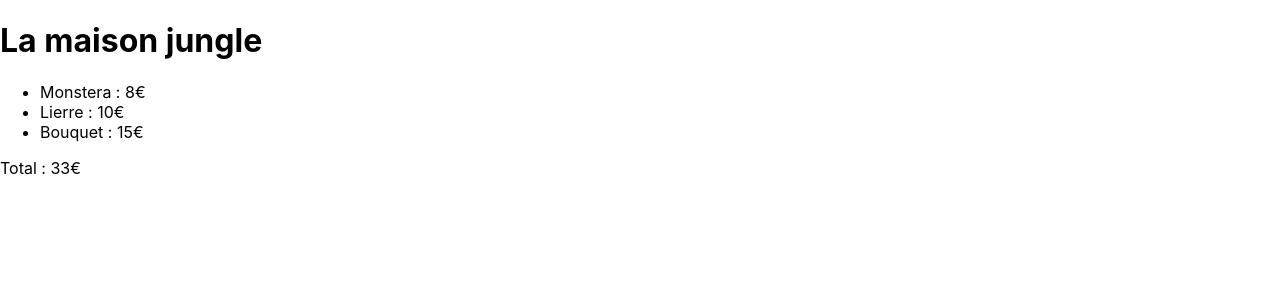
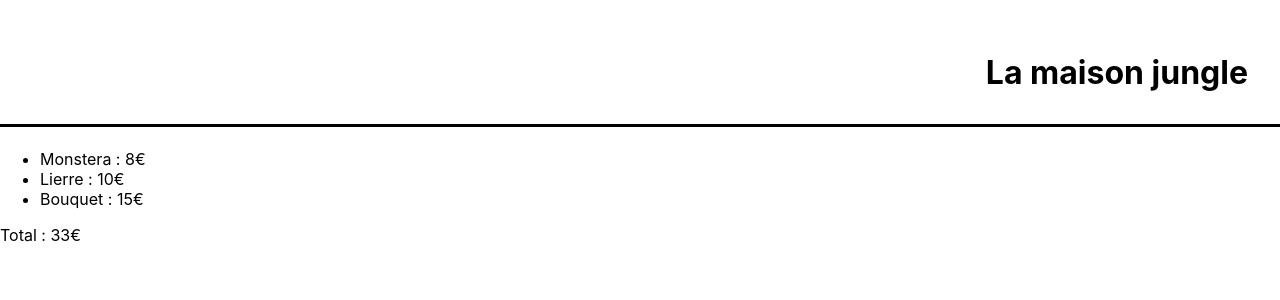
Before and after one commit to aaronted009/la-maison-jungle, a React (Create React App) app: page / in a window 1280 px wide. Shown: the top 300 px of the page. Built offline with nearby package versions, Linux system fonts and the light colour scheme.

Commit message:
Add style to Banner component

```diff
--- a/src/components/Banner.js
+++ b/src/components/Banner.js
@@ -1,5 +1,7 @@
+import "../style/Banner.css";
+
 function Banner() {
-    return <h1>La maison jungle</h1>
+  return <h1 className="lmj-banner">La maison jungle</h1>;
 }
 
 export default Banner;
--- /dev/null
+++ b/src/style/Banner.css
@@ -0,0 +1,6 @@
+.lmj-banner {
+    color: black;
+    text-align: right;
+    padding: 32px;
+    border-bottom: solid 3px black;
+}
```
